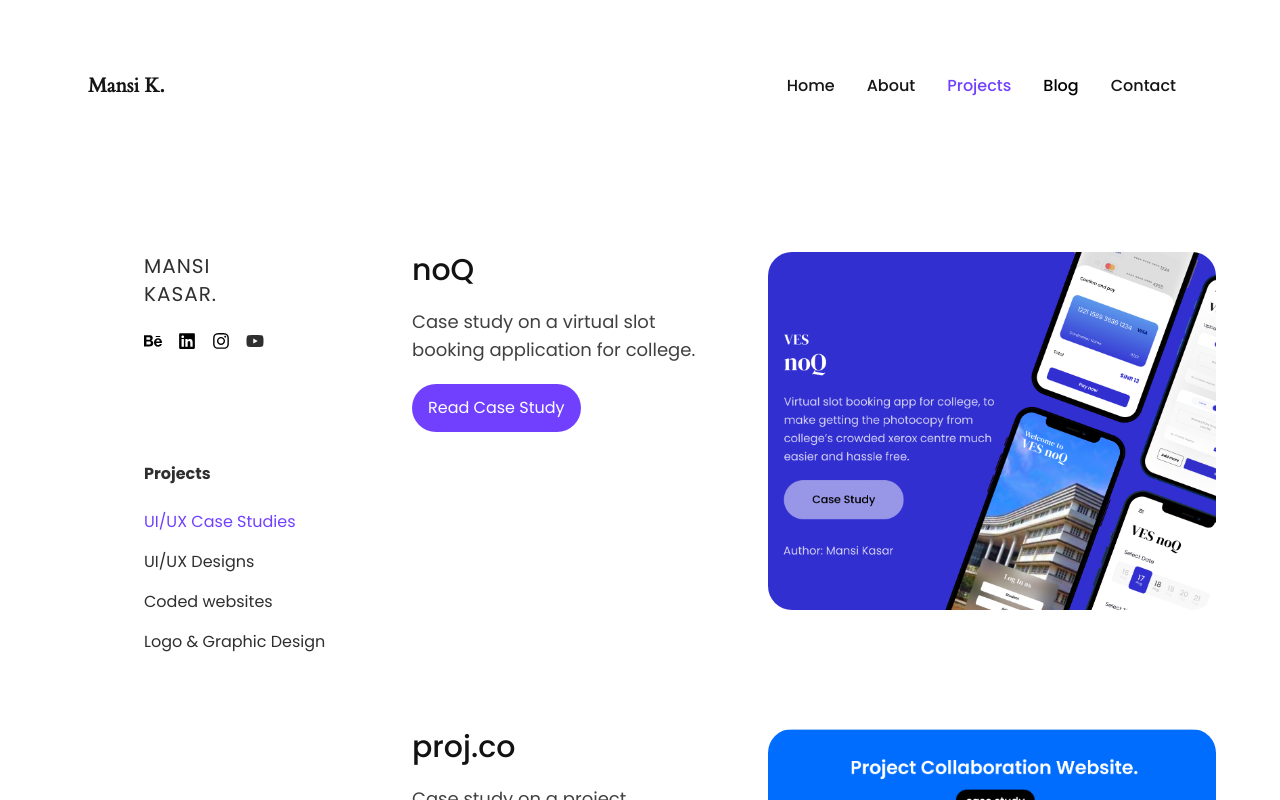
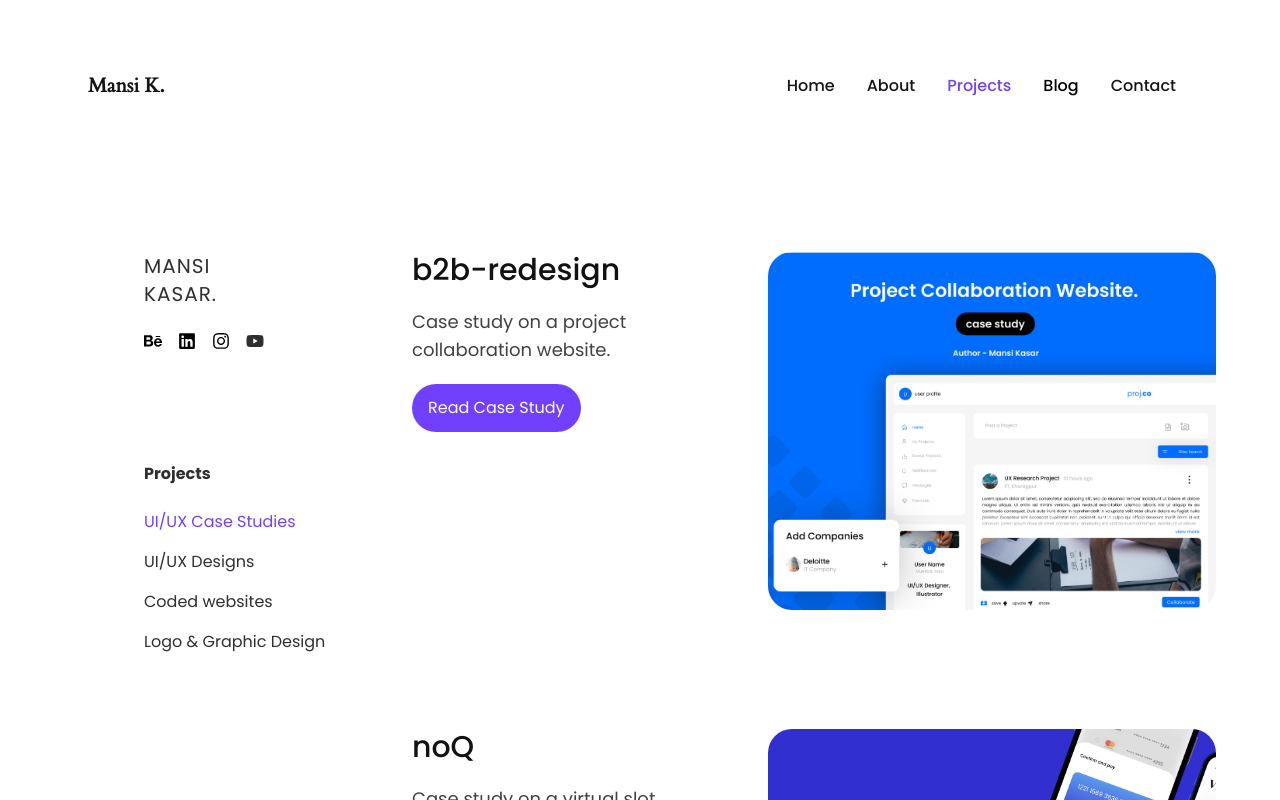
Before and after one commit to saifalfalah/mansi-kasar, a Next.js app: page /projects/uiux-casestudies in a window 1280 px wide. Shown: the top 800 px of the page. Built offline with nearby package versions, Linux system fonts and the light colour scheme.

Commit message:
added b2b case study

```diff
--- a/components/data/uiuxCasestudies.data.js
+++ b/components/data/uiuxCasestudies.data.js
@@ -1,6 +1,16 @@
 //contentSrc = main case study file
 //thumbnailsrc= thumbnail for uiux case study index page
 export const uiuxCaseList = [
+  {
+    id: 2,
+    title: "b2b-redesign",
+    summary: "Case study on a project collaboration website.",
+    contentSrc: "/assets/all-projects/uixCaseStudy/eachCaseStudy/2.png",
+    thumbnailSrc: "/assets/all-projects/uixCaseStudy/2.png",
+    videoUrl: "https://www.youtube.com/embed/6uc3PLBlEe0",
+    contentWidth: "3470",
+    contentHeight: "32700",
+  },
   {
     id: 0,
     title: "noQ",
```
